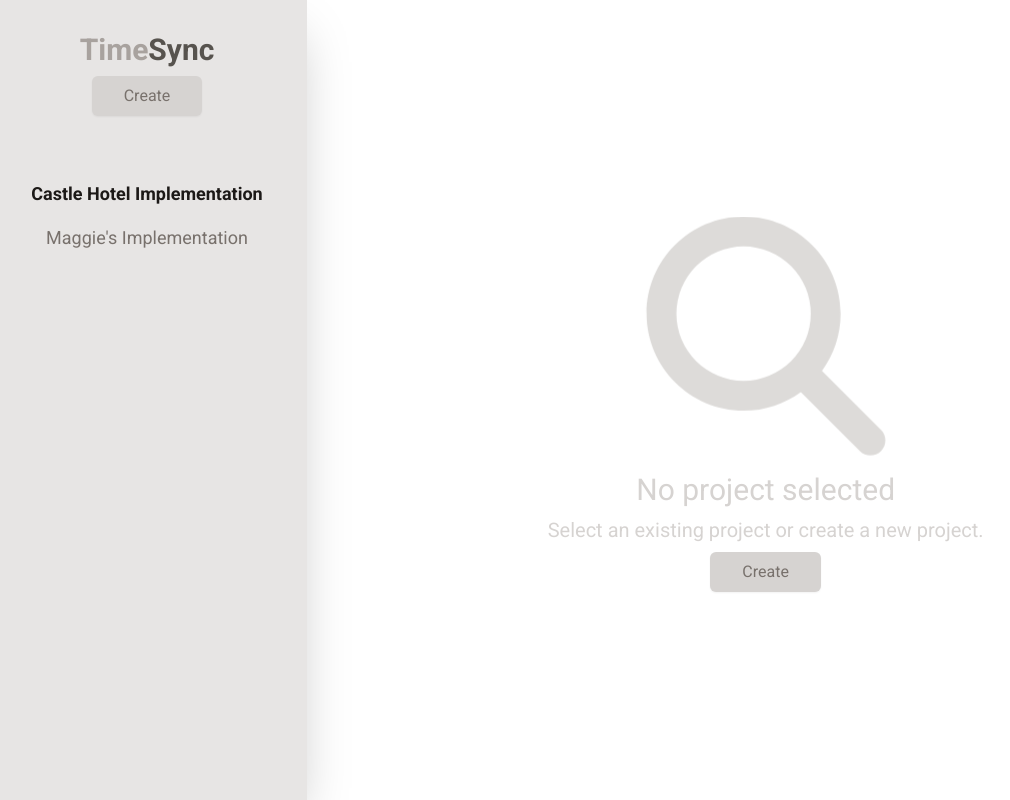
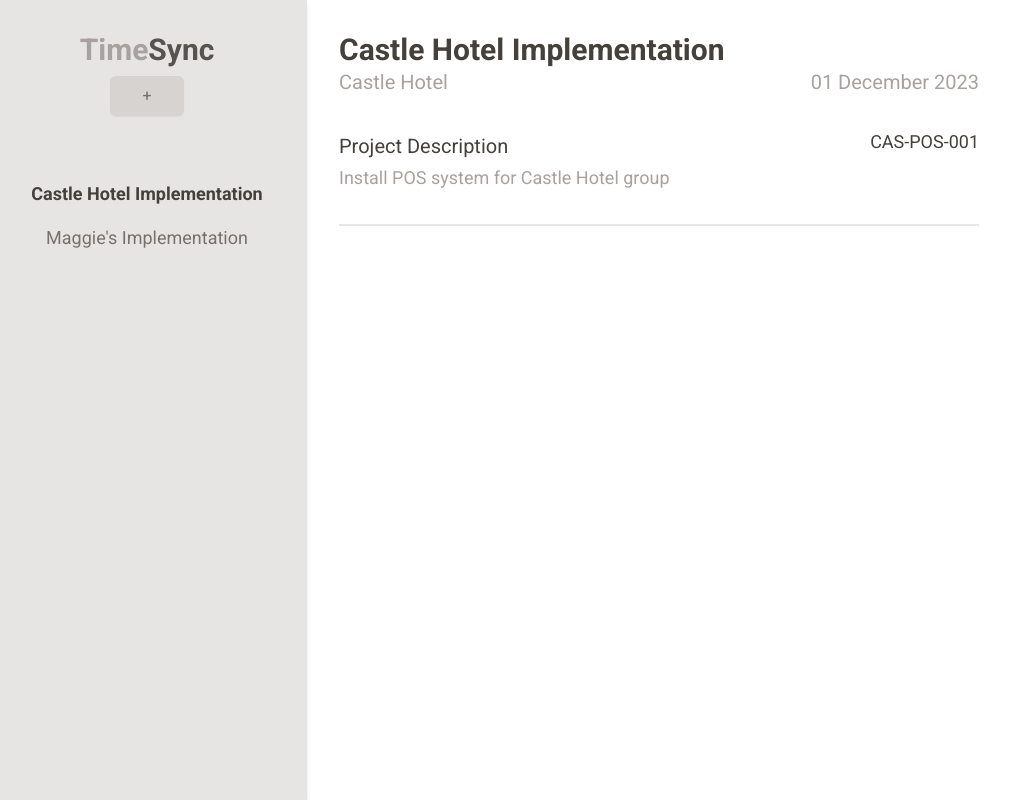
Before and after one commit to wylieaj/TimeSync, a React (Vite) app: page / in a window 1280 px wide. Both pictures are taken after a click on the button "Castle Hotel Implementation". Shown: the whole page, without its empty margins (13-1023 px from the left). Built offline with nearby package versions, Linux system fonts and the light colour scheme.

Commit message:
selectedProjects component & display current selected project

```diff
--- a/src/App.jsx
+++ b/src/App.jsx
@@ -2,6 +2,7 @@ import { useState } from "react";
 import SideBar from "./components/SideBar/SideBar";
 import NoProjectSelected from "./components/Content/NoProjectSelected";
 import NewProject from "./components/Content/NewProject";
+import SelectedProject from "./components/Content/SelectedProject";
 
 const initState = {
   contentState: null,
@@ -63,15 +64,25 @@ const App = () => {
   };
 
   const addProject = (projectData) => {
+    const prodId = Math.random();
     setState((prevState) => {
       return {
         ...prevState,
-        projects: [...prevState.projects, { id: Math.random(), ...projectData }],
+        projects: [...prevState.projects, { id: prodId, ...projectData }],
 
-        contentState: null,
+        contentState: prodId,
       };
     });
     setState;
+  };
+
+  const displayProject = (selectedProject) => {
+    setState((prevState) => {
+      return {
+        ...prevState,
+        contentState: selectedProject.id,
+      };
+    });
   };
 
   let content = "";
@@ -79,13 +90,15 @@ const App = () => {
     content = <NoProjectSelected func={handleNewProject} />;
   } else if (state.contentState === undefined) {
     content = <NewProject addProject={addProject} cancelProject={cancelNewProject} />;
+  } else if (state.contentState !== null || state.contentState !== undefined) {
+    content = <SelectedProject projectObj={state.projects.find((project) => project.id === state.contentState)} />;
   }
 
   return (
     <div
       className="flex
     ">
-      <SideBar projectList={state.projects} func={handleNewProject} />
+      <SideBar allProjects={state} selectProjectFunc={displayProject} func={handleNewProject} />
       {content}
     </div>
   );
--- a/src/components/Content/NoProjectSelected.jsx
+++ b/src/components/Content/NoProjectSelected.jsx
@@ -10,7 +10,7 @@ const NoProjectSelected = ({ func }) => {
         <h2 className="mt-8 text-3xl text-stone-300">No project selected</h2>
         <p className="text-xl text-stone-300">Select an existing project or create a new project.</p>
         <div>
-          <Button buttonLabel="Create" func={func} />
+          <Button buttonLabel="Create a new project" func={func} />
         </div>
       </div>
     </section>
--- /dev/null
+++ b/src/components/Content/SelectedProject.jsx
@@ -0,0 +1,29 @@
+const SelectedProject = ({ projectObj }) => {
+  const formattedDate = new Date(projectObj.projectStartDate).toLocaleDateString("en-GB", {
+    day: "2-digit",
+    month: "long",
+    year: "numeric",
+  });
+
+  return (
+    <section className="w-2/4 mt-8 ml-8">
+      <div className="border-b-2 pb-8">
+        <h1 className="text-3xl text-stone-700 font-bold">{projectObj.name}</h1>
+        <div className="flex items-center justify-between mb-8">
+          <p className="text-xl text-stone-400 ">{projectObj.customer}</p>
+          <p className="text-xl text-stone-400 ">{formattedDate}</p>
+        </div>
+
+        <div className="flex justify-between items-center">
+          <h2 className="text-xl text-stone-700 ">Project Description</h2>
+          <p className="text-lg text-stone-700 mb-2">{projectObj.custDossier}</p>
+        </div>
+        <div>
+          <p className="text-lg text-stone-400 whitespace-pre-wrap">{projectObj.description} </p>
+        </div>
+      </div>
+    </section>
+  );
+};
+
+export default SelectedProject;
--- a/src/components/SideBar/SideBar.jsx
+++ b/src/components/SideBar/SideBar.jsx
@@ -1,23 +1,29 @@
 import Button from "../Buttons/Button.jsx";
 
-const SideBar = ({ projectList, func }) => {
+const SideBar = ({ allProjects, selectProjectFunc, func }) => {
   return (
-    <aside className="w-[20rem] h-screen bg-stone-200 shadow-2xl">
+    <aside className="w-[20rem] h-screen bg-stone-200 shadow-md">
       <div className="flex flex-col gap-2 justify-center items-center">
         <h2 className="text-3xl pt-8 font-semibold">
           <span className="text-stone-400">Time</span>
           <span className="text-stone-600">Sync</span>
         </h2>
-        <Button buttonLabel="Create" func={func} />
+        <Button buttonLabel="+" func={func} />
       </div>
 
-      {projectList <= 0 ? (
+      {allProjects.projects <= 0 ? (
         <p className="mt-16 text-center text-xl text-stone-700">No projects found</p>
       ) : (
         <ul className="flex flex-col gap-4 mt-16">
-          {projectList.map((project) => {
+          {allProjects.projects.map((project) => {
+            let projectClass = "";
+            if (allProjects.contentState === project.id) {
+              projectClass = "text-lg text-stone-700 font-bold hover:text-stone-900";
+            } else {
+              projectClass = "text-lg text-stone-500 hover:text-stone-900";
+            }
             return (
-              <button key={project.id} className="text-lg text-stone-500 hover:text-stone-900 focus:text-stone-900 focus:font-bold">
+              <button key={project.id} onClick={() => selectProjectFunc(project)} className={projectClass}>
                 {project.name}
               </button>
             );
```
